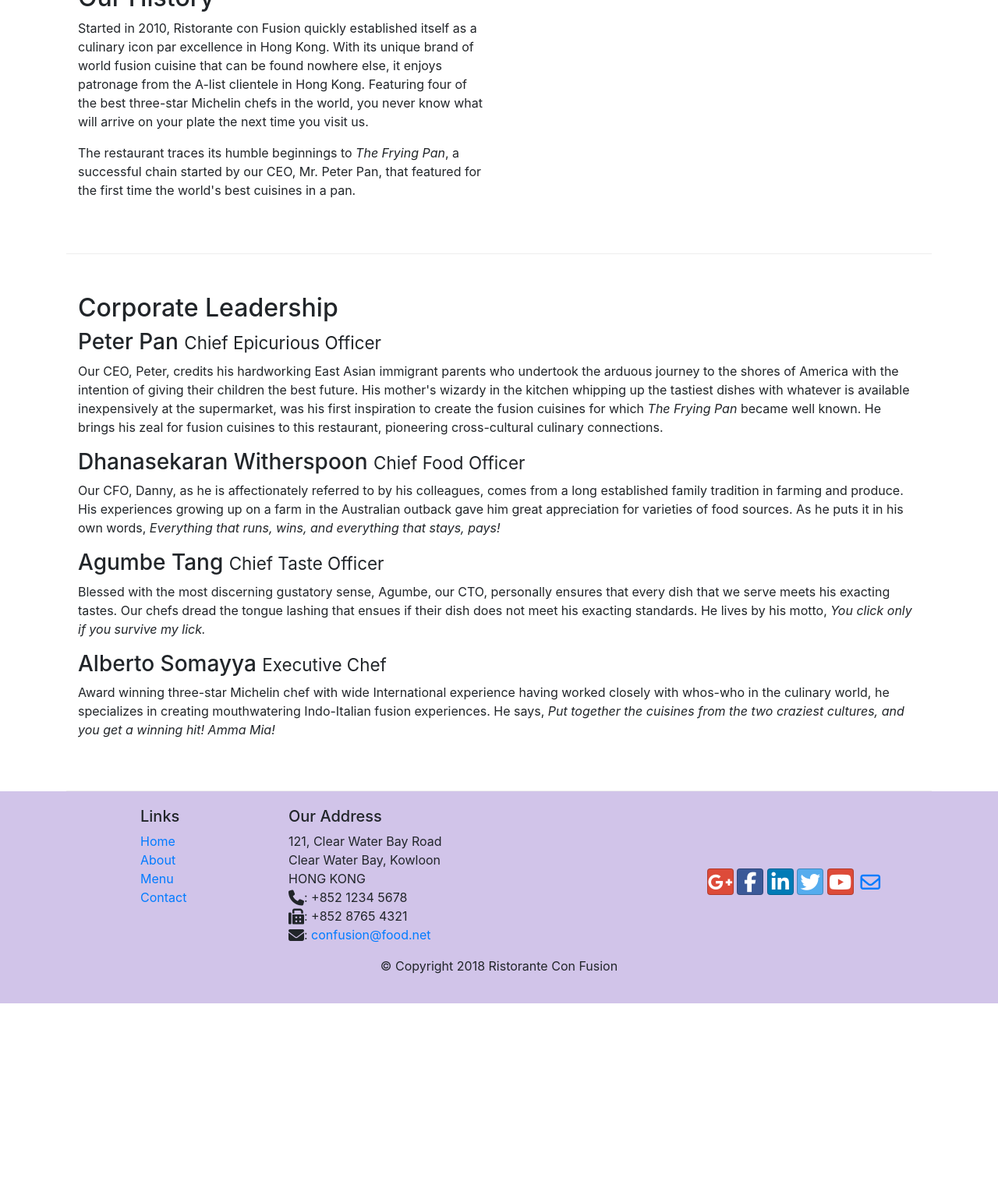
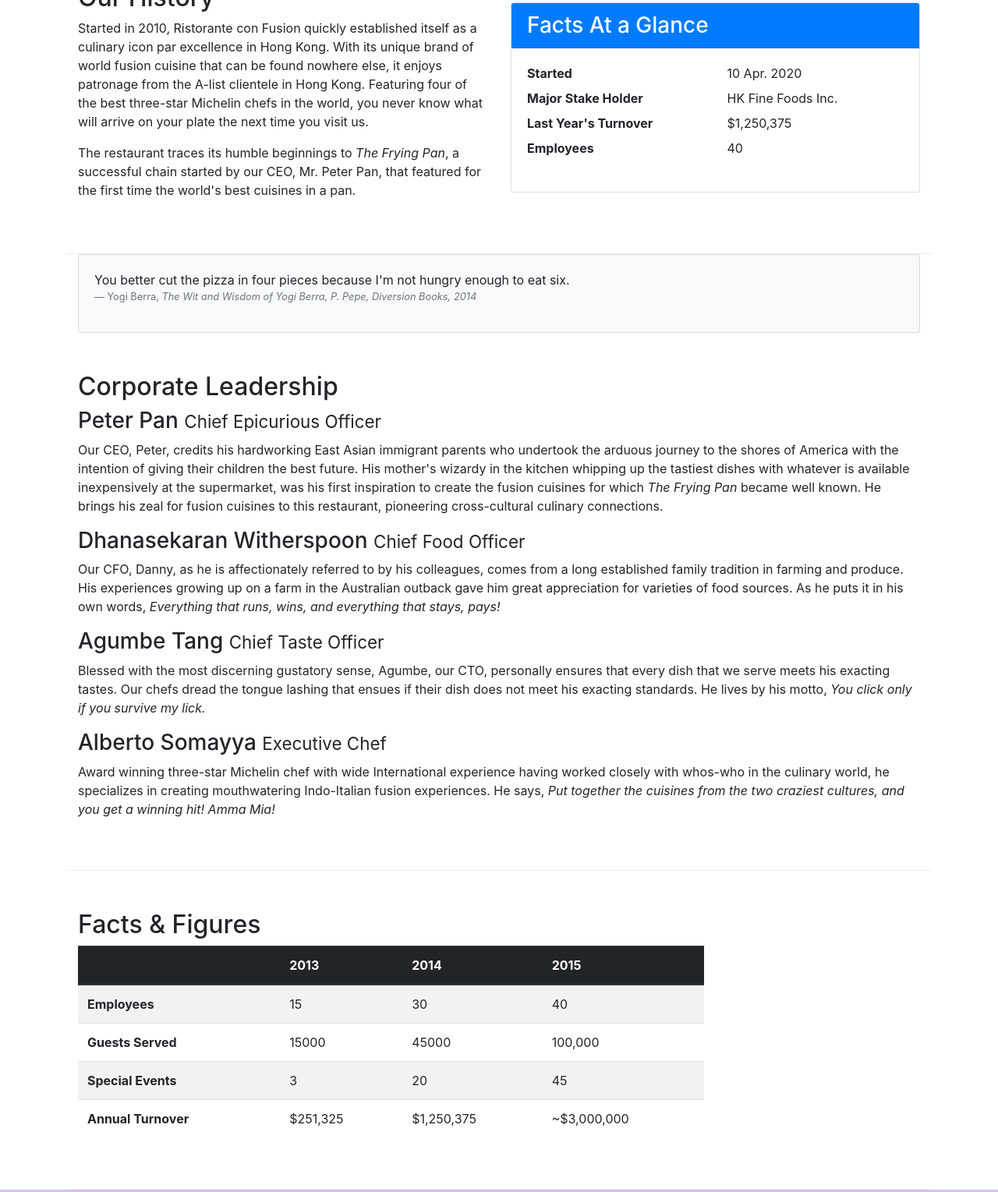
Before and after one commit to chandarani/Bootstrap, a website: page aboutus.html in a window 1280 px wide. Shown: the part 514-2043 px from the top of the page at 78% size. Before the commit the page ends 1801 px from the top, so only its background shows below. Drawn offline with nearby package versions, Linux system fonts and the light colour scheme.

Commit message:
Tables and Cards

```diff
--- a/aboutus.html
+++ b/aboutus.html
@@ -67,34 +67,93 @@
                 <p>Started in 2010, Ristorante con Fusion quickly established itself as a culinary icon par excellence in Hong Kong. With its unique brand of world fusion cuisine that can be found nowhere else, it enjoys patronage from the A-list clientele in Hong Kong.  Featuring four of the best three-star Michelin chefs in the world, you never know what will arrive on your plate the next time you visit us.</p>
                 <p>The restaurant traces its humble beginnings to <em>The Frying Pan</em>, a successful chain started by our CEO, Mr. Peter Pan, that featured for the first time the world's best cuisines in a pan.</p>
             </div>
-            <div>
+            <div class="col-sm">
+                <div class="card">
+                    <h3 class="card-header bg-primary text-white">Facts At a Glance</h3>
+                    <div class="card-body">
+                        <dl class="row">
+                            <dt class="col-6">Started</dt>
+                            <dd class="col-6">10 Apr. 2020</dd>
+                            <dt class="col-6">Major Stake Holder</dt>
+                            <dd class="col-6">HK Fine Foods Inc.</dd>
+                            <dt class="col-6">Last Year's Turnover</dt>
+                            <dd class="col-6">$1,250,375</dd>
+                            <dt class="col-6">Employees</dt>
+                            <dd class="col-6">40</dd>
+                        </dl>
+                    </div>
+                </div>
             </div>
         </div>
-
+        <div class="col-12">
+            <div class="card card-body bg-light">
+                <blockquote class="blackquote">
+                    <p class="mb-0">You better cut the pizza in four pieces because I'm not hungry enough to eat six.</p>
+                    <footer class="blockquote-footer">Yogi Berra,
+                        <cite title="Source Title">The Wit and Wisdom of Yogi Berra,
+                        P. Pepe, Diversion Books, 2014</cite>
+                    </footer>
+                </blockquote>
+            </div>
+        </div>
 
         <div class="row row-content align-items-center ">
             <div class="col-12 col-sm-12 order-sm-last col-md-12 ">
                 <h2>Corporate Leadership</h2>
                 <h3>Peter Pan <small>Chief Epicurious Officer</small></h3>
-                <div class="d-none d-sm-block">
-                <p>Our CEO, Peter, credits his hardworking East Asian immigrant parents who undertook the arduous journey to the shores of America with the intention of giving their children the best future. His mother's wizardy in the kitchen whipping up the tastiest dishes with whatever is available inexpensively at the supermarket, was his first inspiration to create the fusion cuisines for which <em>The Frying Pan</em> became well known. He brings his zeal for fusion cuisines to this restaurant, pioneering cross-cultural culinary connections.</p>
-                </div>
+                <p class="d-none d-sm-block">Our CEO, Peter, credits his hardworking East Asian immigrant parents who undertook the arduous journey to the shores of America with the intention of giving their children the best future. His mother's wizardy in the kitchen whipping up the tastiest dishes with whatever is available inexpensively at the supermarket, was his first inspiration to create the fusion cuisines for which <em>The Frying Pan</em> became well known. He brings his zeal for fusion cuisines to this restaurant, pioneering cross-cultural culinary connections.</p>
                 <h3>Dhanasekaran Witherspoon <small>Chief Food Officer</small></h3>
-                <div class="d-none d-sm-block">
-                <p>Our CFO, Danny, as he is affectionately referred to by his colleagues, comes from a long established family tradition in farming and produce. His experiences growing up on a farm in the Australian outback gave him great appreciation for varieties of food sources. As he puts it in his own words, <em>Everything that runs, wins, and everything that stays, pays!</em></p>
-                </div>
+                <p class="d-none d-sm-block">Our CFO, Danny, as he is affectionately referred to by his colleagues, comes from a long established family tradition in farming and produce. His experiences growing up on a farm in the Australian outback gave him great appreciation for varieties of food sources. As he puts it in his own words, <em>Everything that runs, wins, and everything that stays, pays!</em></p>
                 <h3>Agumbe Tang <small>Chief Taste Officer</small></h3>
-                <div class="d-none d-sm-block">
-                <p>Blessed with the most discerning gustatory sense, Agumbe, our CTO, personally ensures that every dish that we serve meets his exacting tastes. Our chefs dread the tongue lashing that ensues if their dish does not meet his exacting standards. He lives by his motto, <em>You click only if you survive my lick.</em></p>
-                </div>
+                <p class="d-none d-sm-block">Blessed with the most discerning gustatory sense, Agumbe, our CTO, personally ensures that every dish that we serve meets his exacting tastes. Our chefs dread the tongue lashing that ensues if their dish does not meet his exacting standards. He lives by his motto, <em>You click only if you survive my lick.</em></p>
                 <h3>Alberto Somayya <small>Executive Chef</small></h3>
-                <div class="d-none d-sm-block">
-                <p>Award winning three-star Michelin chef with wide International experience having worked closely with whos-who in the culinary world, he specializes in creating mouthwatering Indo-Italian fusion experiences. He says, <em>Put together the cuisines from the two craziest cultures, and you get a winning hit! Amma Mia!</em></p>
-                </div>
-
+                <p class="d-none d-sm-block">Award winning three-star Michelin chef with wide International experience having worked closely with whos-who in the culinary world, he specializes in creating mouthwatering Indo-Italian fusion experiences. He says, <em>Put together the cuisines from the two craziest cultures, and you get a winning hit! Amma Mia!</em></p>
             </div>
        </div>
-
+        <div class="row row-content">
+            <div class="col-12 col-sm-9">
+                <h2>Facts &amp; Figures</h2>
+                <div class="table-responsive">
+                    <table class="table table-striped">
+                        <thead class="thead-dark">
+                            <tr>
+                                <th>&nbsp;</th>
+                                <th>2013</th>
+                                <th>2014</th>
+                                <th>2015</th>
+                            </tr>
+                        </thead>
+                        <tbody>
+                            <tr>
+                                <th>Employees</th>
+                                <td>15</td>
+                                <td>30</td>
+                                <td>40</td>
+                            </tr>
+                            <tr>
+                                <th>Guests Served</th>
+                                <td>15000</td>
+                                <td>45000</td>
+                                <td>100,000</td>
+                            </tr>
+                            <tr>
+                                <th>Special Events</th>
+                                <td>3</td>
+                                <td>20</td>
+                                <td>45</td>
+                            </tr>
+                            <tr>
+                                <th>Annual Turnover</th>
+                                <td>$251,325</td>
+                                <td>$1,250,375</td>
+                                <td>~$3,000,000</td>
+                            </tr>
+                        </tbody>
+                    </table>
+                </div>
+            </div>
+            <div class="col-12 col-sm-3"></div>
+         </div>
     </div>
 
     <footer class="footer">
```
